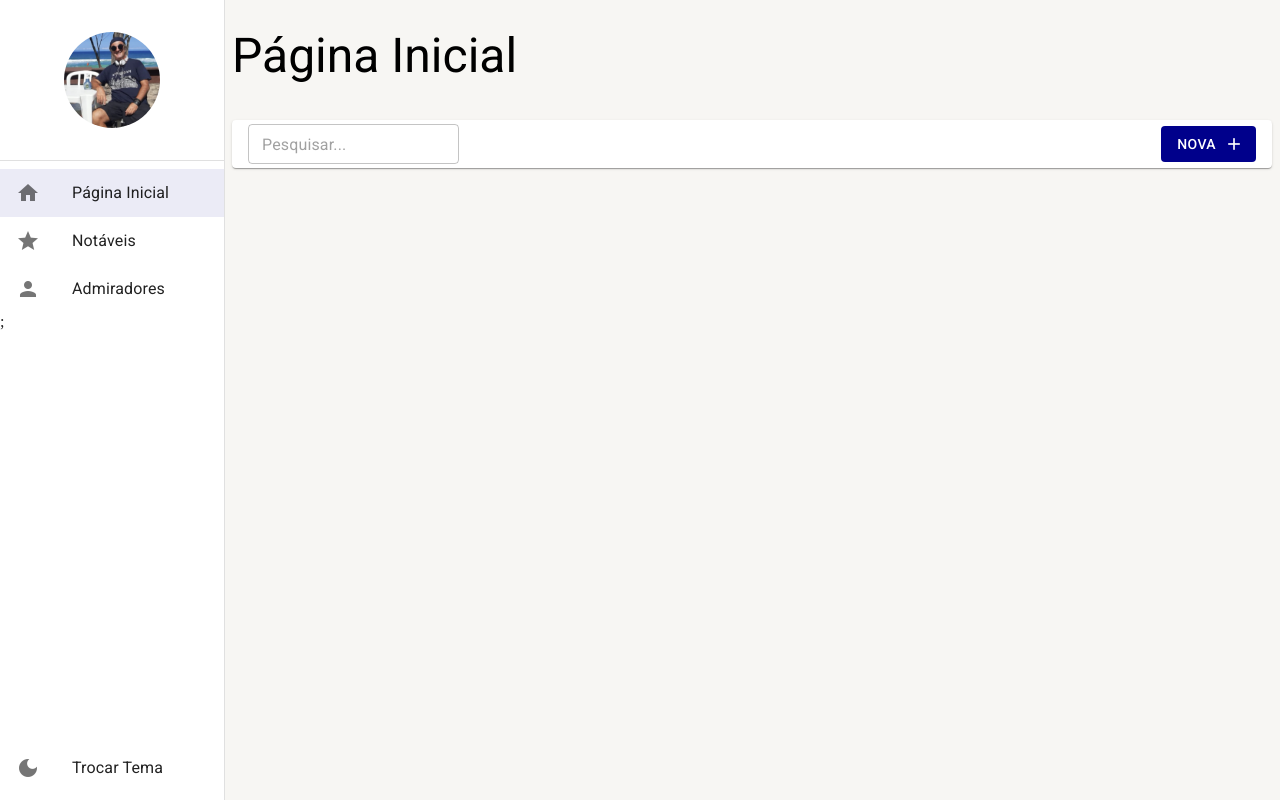
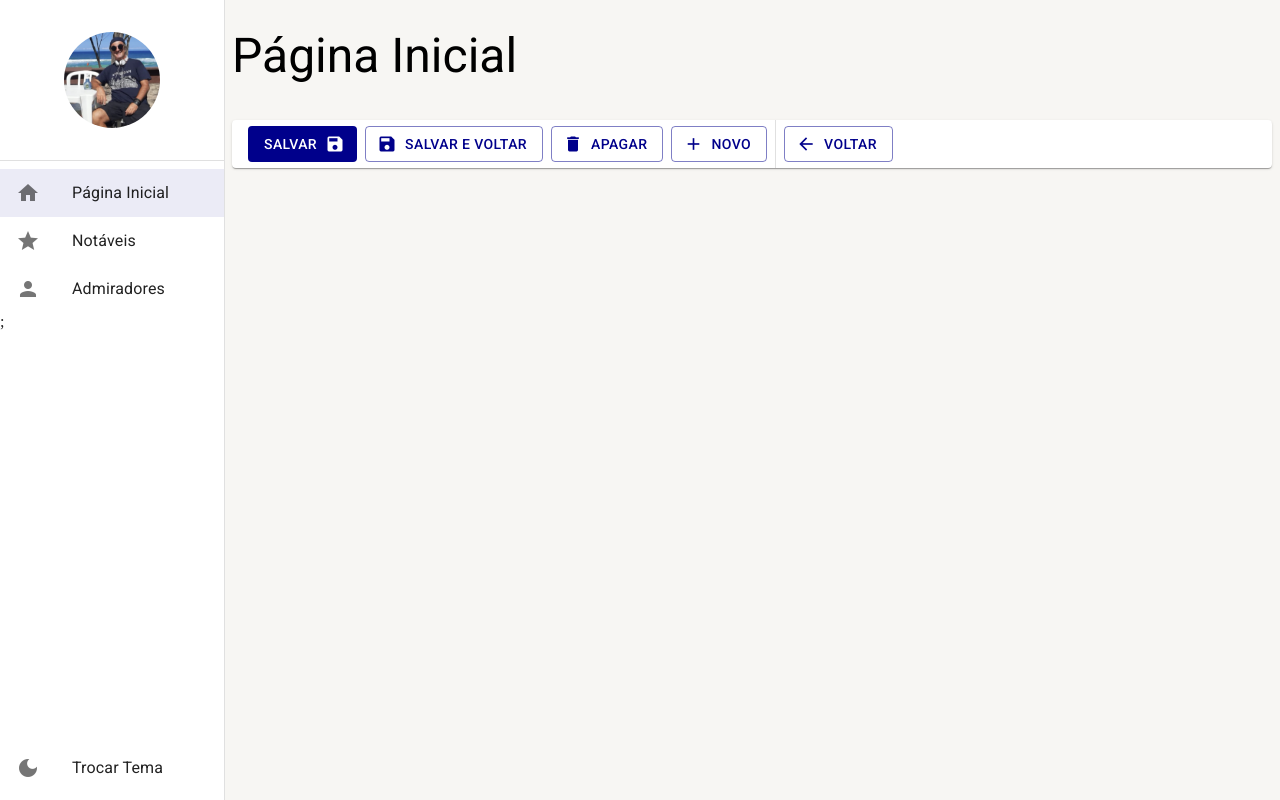
Before and after one commit to pedrobrunolourenco/fanclube, a React (Create React App) app: page /pagina-inicial in a window 1280 px wide. Built offline with nearby package versions, Linux system fonts and the light colour scheme.

Commit message:
12-Finalizando Barra de Ferramentas

```diff
--- a/src/pages/dashboard/DashBoard.tsx
+++ b/src/pages/dashboard/DashBoard.tsx
@@ -1,4 +1,4 @@
-import { FerramentasDaListagem } from "../../shared/components";
+import { FerramentasDeDetalhe } from "../../shared/components";
 import { LayOutBaseDePagina } from "../../shared/layouts";
 
 export const DashBoard: React.FC = () => {
@@ -7,9 +7,8 @@ export const DashBoard: React.FC = () => {
         <LayOutBaseDePagina
             titulo="Página Inicial"
             barraDeFerramentas={(
-                <FerramentasDaListagem
-                   mostrarInputBusca
-                   textoBotaoNovo="Nova"
+                <FerramentasDeDetalhe
+                   mostrarBotaoSalvarEFechar
                 />
             )}>
         </LayOutBaseDePagina>
--- /dev/null
+++ b/src/shared/components/ferramentas-de-detalhe/FerramentasDeDetalhe.tsx
@@ -0,0 +1,137 @@
+import { Box, Button, Divider, Icon, Paper, useTheme } from "@mui/material"
+
+interface IFerramentasDeDetalheProps{
+   textoBotaoNovo?: string;
+
+   mostrarBotaoNovo?: boolean;
+   mostrarBotaoVoltar?: boolean;
+   mostrarBotaoApagar?: boolean;
+   mostrarBotaoSalvar?: boolean;
+   mostrarBotaoSalvarEFechar?: boolean;
+
+   aoClicarEmNovo?: () => void;
+   aoClicarEmVoltar?: () => void;
+   aoClicarEmApagar?: () => void;
+   aoClicarEmSalvar?: () => void;
+   aoClicarEmSalvarEFechar?: () => void;
+}
+
+
+
+
+export const FerramentasDeDetalhe: React.FC<IFerramentasDeDetalheProps> = ({
+    textoBotaoNovo = "Novo",
+
+    mostrarBotaoNovo = true,
+    mostrarBotaoVoltar = true,
+    mostrarBotaoApagar = true,
+    mostrarBotaoSalvar = true,
+    mostrarBotaoSalvarEFechar = false,
+
+    aoClicarEmNovo,
+    aoClicarEmVoltar,
+    aoClicarEmApagar,
+    aoClicarEmSalvar,
+    aoClicarEmSalvarEFechar
+
+}) => {
+    const theme = useTheme();
+
+    return(
+        <Box
+            height={theme.spacing(6)}
+            marginX={1}
+            paddingX={2}
+            display="flex"
+            gap={1}
+            alignItems="center"
+            component={Paper}
+        >
+
+
+                {mostrarBotaoSalvar &&
+                    (
+                        <Button
+                        variant="contained"
+                        color="primary"
+                        disableElevation
+                        onClick={aoClicarEmSalvar}
+                        endIcon={<Icon>save</Icon>}
+                     >
+                       Salvar
+                     </Button>
+                    )
+                }
+
+               {mostrarBotaoSalvarEFechar &&
+                    (
+                        <Button
+                        variant="outlined"
+                        color="primary"
+                        disableElevation
+                        onClick={aoClicarEmSalvarEFechar}
+                        startIcon={<Icon>save</Icon>}
+                     >
+                         Salvar e Voltar
+                     </Button>
+                   )
+                }
+
+
+
+               {mostrarBotaoApagar &&
+                    (
+                        <Button
+                        variant="outlined"
+                        color="primary"
+                        disableElevation
+                        onClick={aoClicarEmApagar}
+                        startIcon={<Icon>delete</Icon>}
+                     >
+                         Apagar
+                     </Button>
+                   )
+                }
+
+
+              {mostrarBotaoNovo &&
+                    (
+                        <Button
+                        variant="outlined"
+                        color="primary"
+                        disableElevation
+                        onClick={aoClicarEmNovo}
+                        startIcon={<Icon>add</Icon>}
+                     >
+                         {textoBotaoNovo}
+                     </Button>
+                   )
+                }
+
+                <Divider
+                   variant="middle"
+                   orientation="vertical"
+
+                />
+
+              {mostrarBotaoVoltar &&
+                    (
+                        <Button
+                        variant="outlined"
+                        color="primary"
+                        disableElevation
+                        onClick={aoClicarEmVoltar}
+                        startIcon={<Icon>arrow_back</Icon>}
+                     >
+                         Voltar
+                      </Button>
+                   )
+                }
+
+
+
+
+        </Box>
+    )
+
+}
--- a/src/shared/components/index.ts
+++ b/src/shared/components/index.ts
@@ -1,2 +1,3 @@
 export * from './menu-lateral/MenuLateral';
 export * from './ferramentas-da-listagem/FerramentasDaListagem';
+export * from './ferramentas-de-detalhe/FerramentasDeDetalhe';
```
